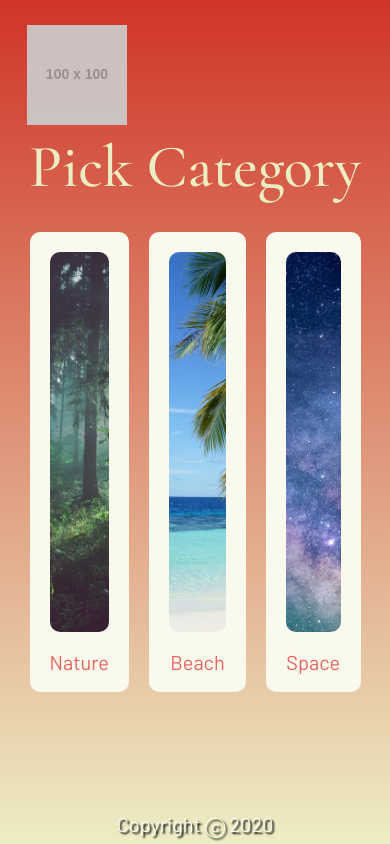
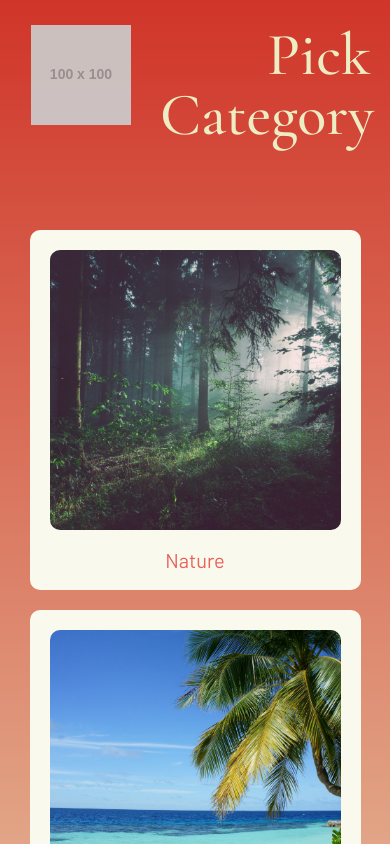
Before and after one commit to dailyPositivity/dailyPositivity, a React (Create React App) app: page /category in a window 390 px wide. Shown: the top 844 px of the page. Built offline with nearby package versions, Linux system fonts and the light colour scheme.

Commit message:
Added media queries for Catgeory, Slideshow, Form components.

```diff
--- a/src/components/Category.js
+++ b/src/components/Category.js
@@ -6,7 +6,7 @@ class Category extends Component{
    render(){
       const categories = categoryList;
       return(
-         <div className = "wrapper">
+         <div className = "category wrapper">
             <h1>Pick Category</h1>
             <div className = "categoryContainer">
                {  categories.map((category,index) => {
--- a/src/styles/App.css
+++ b/src/styles/App.css
@@ -30,12 +30,13 @@ a {
   text-decoration: none;
 }
 
+
 #root {
   display: flex;
   flex-direction: column;
   justify-content: space-between;
-  height: 100vh;
-  background-image: linear-gradient(#d03529, #ededc3);
+  min-height: 100vh;
+  /* background-image: linear-gradient(#d03529, #ededc3); */
   /* --main-logo-color:#d03529;
   --main-body-color:#ededc3;
   --main-highlight-color:#e7635d; */
@@ -43,6 +44,7 @@ a {
 
 body {
   /* background-color: #ededc3; */
+  background-image: linear-gradient(#d03529, #ededc3);
   color:#e7635d;
   font-size: 2rem;
   text-align: center;
@@ -346,3 +348,71 @@ footer {
   color: #e7635d;
   font-size: 2rem;
 }
+
+/*------------------------------------------------MEDIA QUERIES---------------------------------------------*/
+
+
+/* Portrait tablet and small desktops */
+@media (max-width: 940px) {
+  .categoryContainer {
+    flex-wrap: wrap;
+    margin-top: 50px;
+  }
+  .categoryContainer a {
+    width: 50%;
+  }
+  .categoryImg img {
+    height: 300px;
+  }
+}
+
+/* Landscape phone to portrait tablet */
+@media (max-width: 768px) {
+  .category {
+    display: flex;
+    flex-direction: column;
+  }
+  .category h1 {
+    text-align: right;
+    width: 60%;
+    align-self: flex-end;
+  }
+  .categoryContainer {
+    flex-direction: column;
+  }
+  .categoryContainer a {
+    width: 100%;
+  }
+  .categoryName {
+    margin: 0;
+    align-self: flex-end;
+  }
+  .categoryName h2 {
+    font-size: 7rem;
+  }
+  .formContainer {
+    flex-direction: column;
+    align-content: center;
+  }
+  .categoryForm {
+    width: 90%;
+  }
+  .quoteContainer{
+    width: 60%;
+  }
+}
+
+/* Landscape phones and down */
+@media (max-width: 480px) {
+  .quoteContainer {
+    margin-left: auto;
+    margin-right: auto;
+    bottom: 20rem;
+    left: 0;
+    right: 0;
+    width: 80%;
+  }
+  .headerContainer img {
+    left: 8%;
+  }
+}
```
